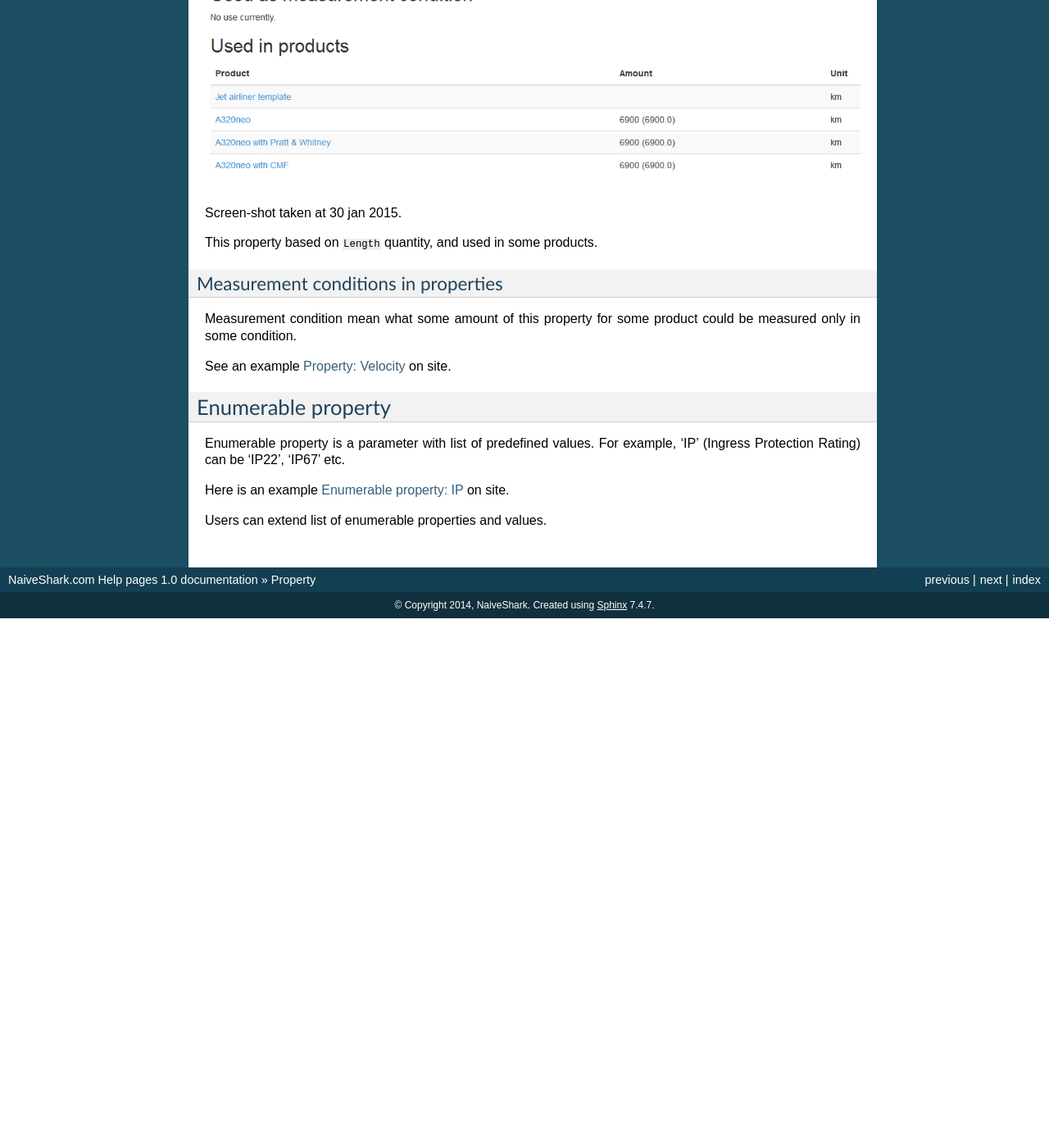
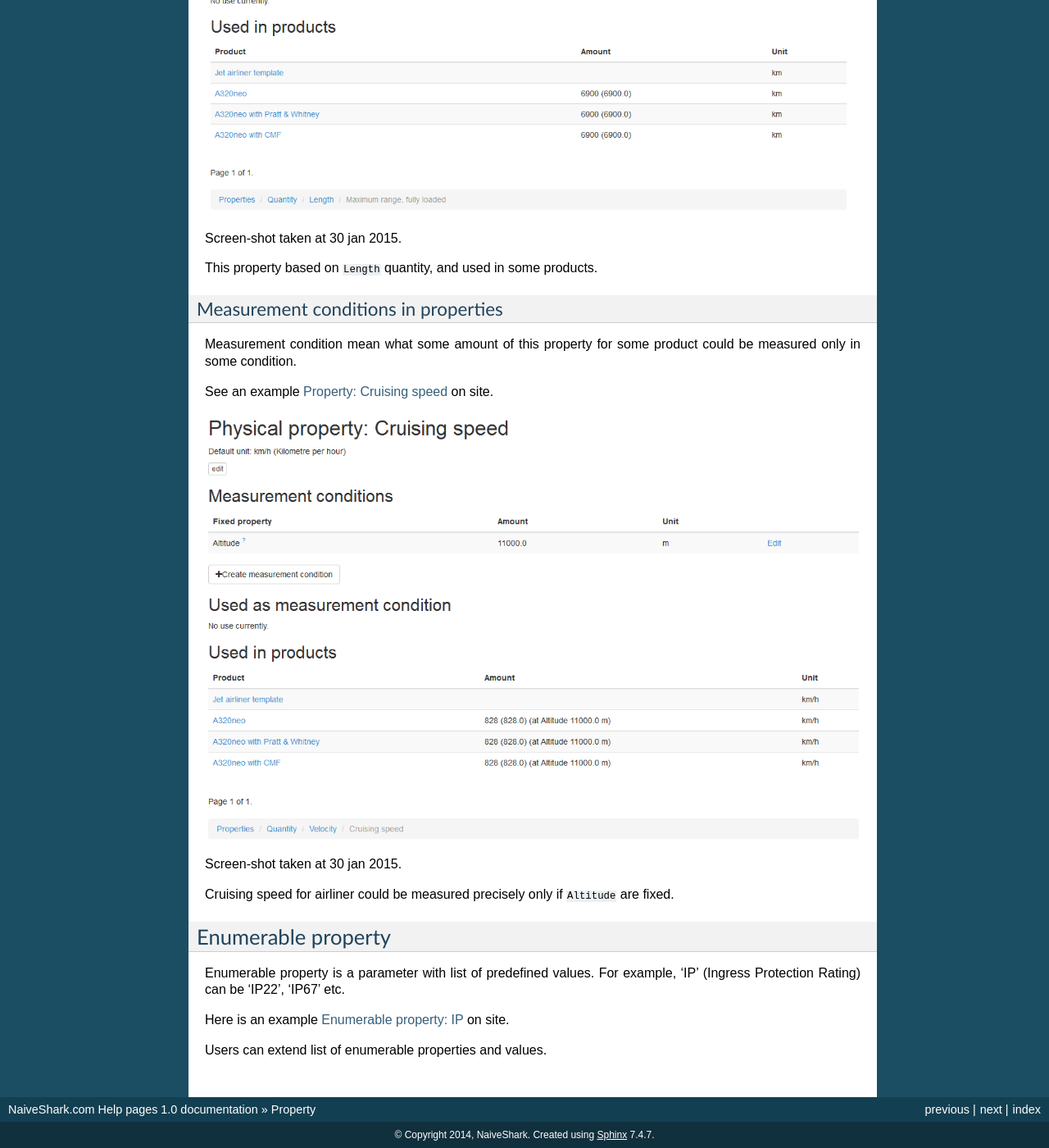
Before and after one commit to NaiveShark/NaiveSharkComDoc, a Sphinx documentation site: the page built from docs/property.rst, in a window 1280 px wide and 1400 px high, scrolled down 1472 px. Shown: the whole window at 82% size. Built offline with Sphinx 7.4.7, drawn with Linux system fonts in a browser that asks for light colours; before the commit the page ends 2226 px from its top, so only the background shows below that.

Commit message:
Условия измерения - высота

```diff
--- a/docs/property.rst
+++ b/docs/property.rst
@@ -40,7 +40,12 @@ Measurement conditions in properties
 
 Measurement condition mean what some amount of this property for some product could be measured only in some condition.
 
-See an example `Property: Velocity <http://www.naiveshark.com/property/quantity/8/>`_ on site.
+See an example `Property: Cruising speed <http://www.naiveshark.com/property/quantity/pp/38/>`_ on site.
+
+.. image:: img/site/property/Cruising_speed_property.png
+Screen-shot taken at 30 jan 2015.
+
+Cruising speed for airliner could be measured precisely only if ``Altitude`` are fixed.
 
 Enumerable property
 -------------------
```
Also changed, not shown: docs/img/site/property/Cruising_speed_property.png (added), docs/img/site/property/Maximum_range_fully_loaded_property.png.
